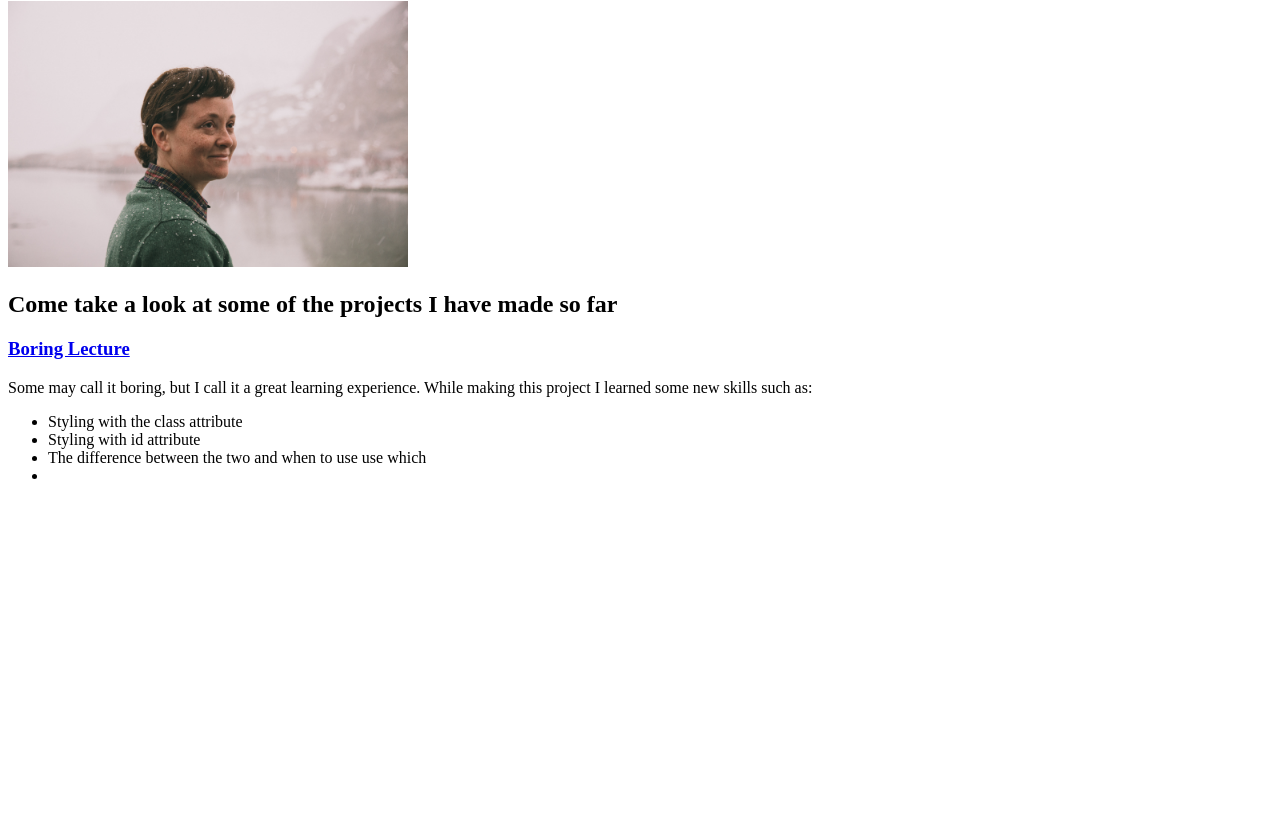
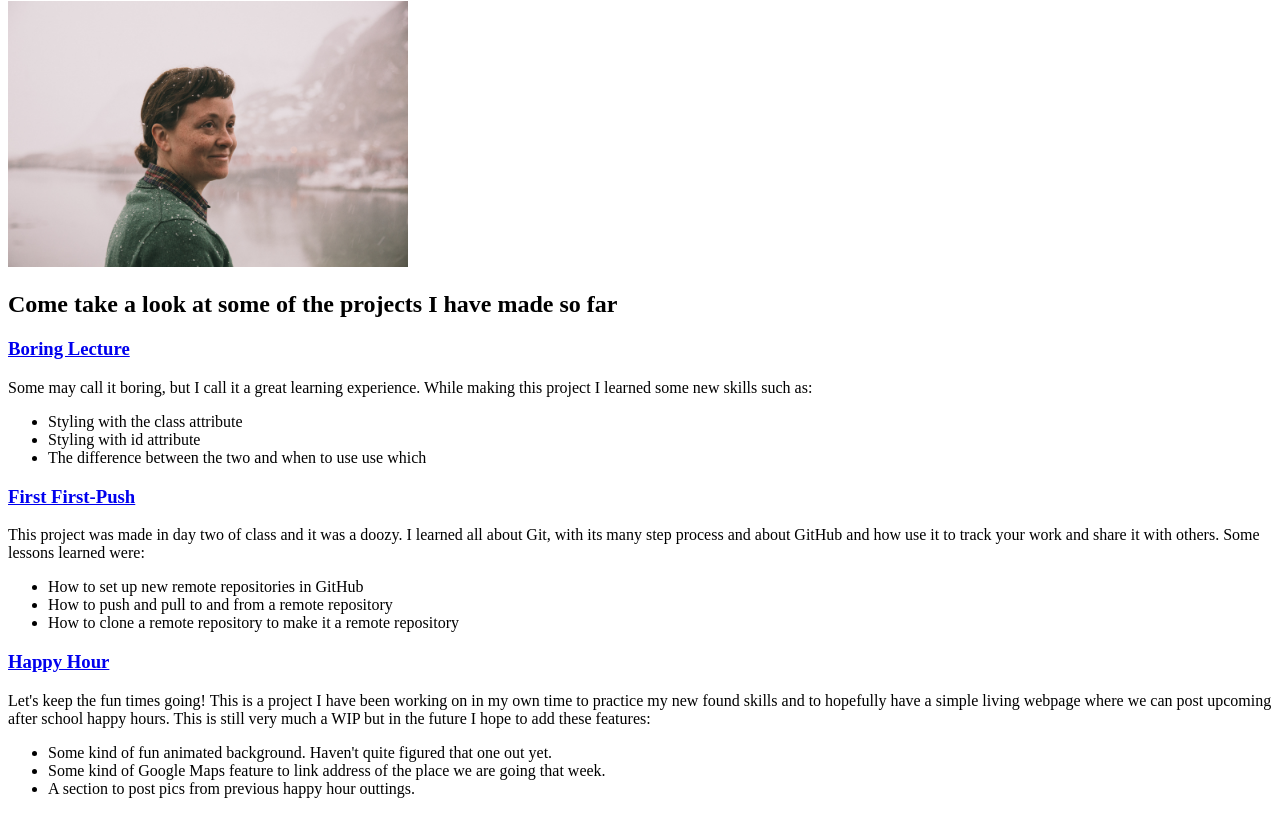
Before and after one commit to SuzSch/Portfolio-Landing-Page, a plain HTML site: page index.html in a window 1280 px wide. Shown: the part 79-893 px from the top of the page. Before the commit the page ends 800 px from the top, so only its background shows below. Drawn offline with Linux system fonts and the light colour scheme.

Commit message:
Add 2 more project links and desciptions.

```diff
--- a/index.html
+++ b/index.html
@@ -18,13 +18,27 @@
     <li>Styling with the class attribute</li>
     <li>Styling with id attribute</li>
     <li>The difference between the two and when to use use which</li>
-    <li></li>
+  </ul>
 
+  <h3><a href="https://github.com/SuzSch/First-Push">First First-Push</a></h3>
+
+  <p>This project was made in day two of class and it was a doozy. I learned all about Git, with its many step process and about GitHub and how use it to track your work and share it with others. Some lessons learned were:</p>
+  <ul>
+    <li>How to set up new remote repositories in GitHub</li>
+    <li>How to push and pull to and from a remote repository </li>
+    <li>How to clone a remote repository to make it a remote repository</li>
+  </ul>
+
+  <h3><a href="https://github.com/SuzSch/happy-hour">Happy Hour</a></h3>
+
+  <p>Let's keep the fun times going! This is a project I have been working on in my own time to practice my new found skills and to hopefully have a simple living webpage where we can post upcoming after school happy hours. This is still very much a WIP but in the future I hope to add these features:</p>
+  <ul>
+    <li>Some kind of fun animated background. Haven't quite figured that one out yet.</li>
+    <li>Some kind of Google Maps feature to link address of the place we are going that week.</li>
+    <li>A section to post pics from previous happy hour outtings.</li>
   </ul>
 
 
-
-  <p></p>
 
 
 
```
